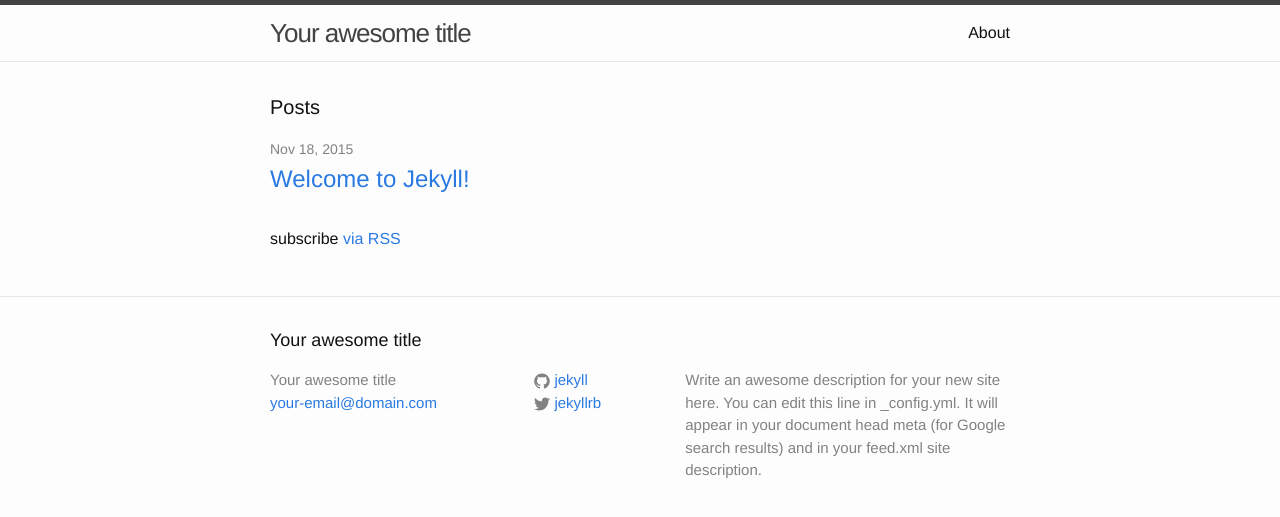
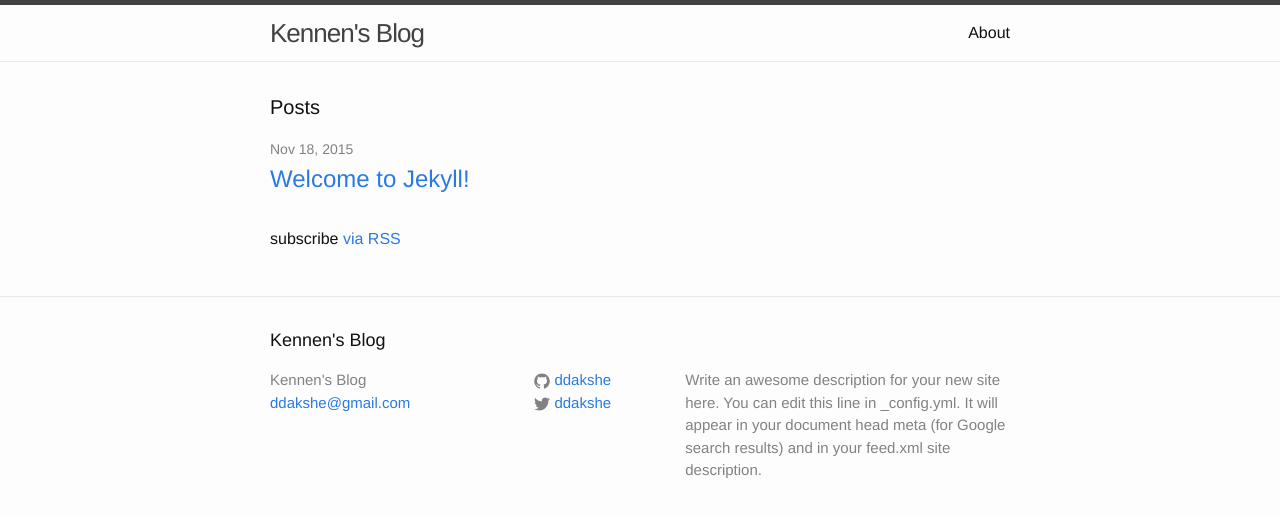
Before and after one commit to ddakshe/ddakshe.github.com, a Jekyll site: the page built from index.html, in a window 1280 px wide. Shown: the top 517 px of the page. Built offline with Jekyll 4.4.1, drawn with Linux system fonts in a browser that asks for light colours.

Commit message:
base change

```diff
--- a/_config.yml
+++ b/_config.yml
@@ -6,16 +6,16 @@
 # 'jekyll serve'. If you change this file, please restart the server process.
 
 # Site settings
-title: Your awesome title
-email: your-email@domain.com
+title: Kennen's Blog
+email: ddakshe@gmail.com
 description: > # this means to ignore newlines until "baseurl:"
   Write an awesome description for your new site here. You can edit this
   line in _config.yml. It will appear in your document head meta (for
   Google search results) and in your feed.xml site description.
-baseurl: "" # the subpath of your site, e.g. /blog
-url: "http://yourdomain.com" # the base hostname & protocol for your site
-twitter_username: jekyllrb
-github_username:  jekyll
+baseurl: "/blog-server" # the subpath of your site, e.g. /blog
+url: "" # the base hostname & protocol for your site
+twitter_username: ddakshe
+github_username:  ddakshe
 
 # Build settings
 markdown: kramdown
```
